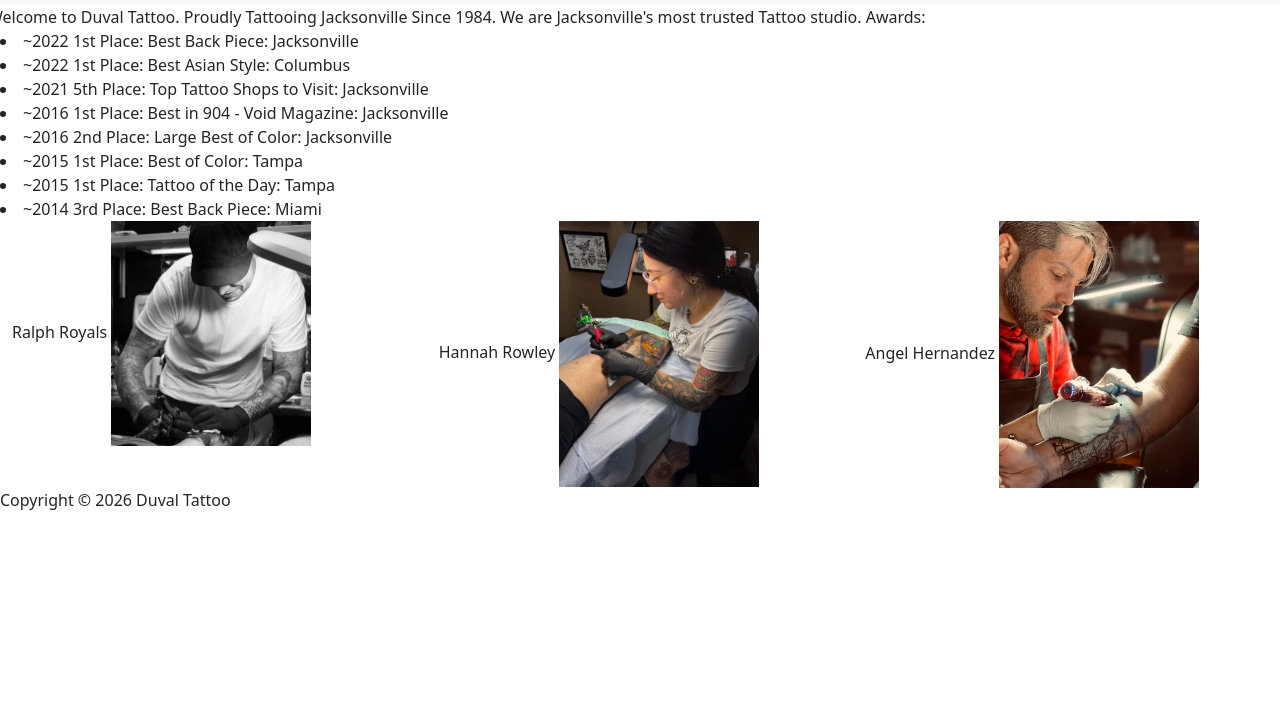
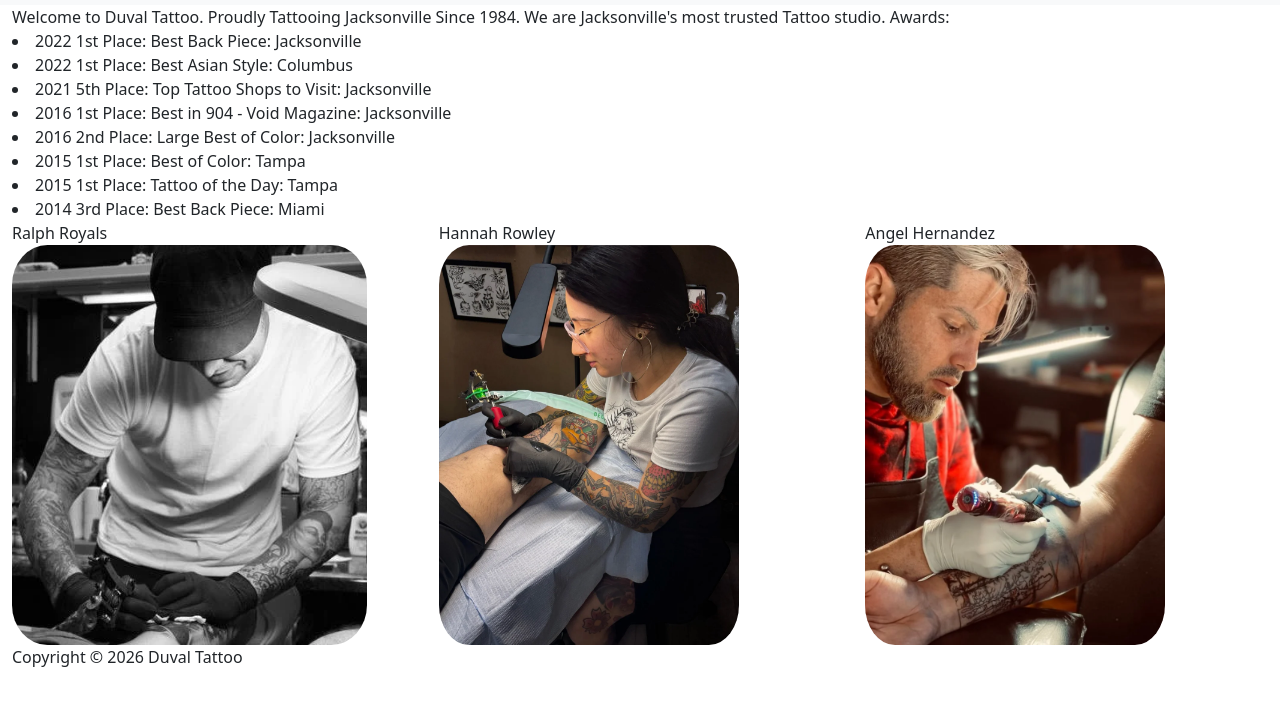
Before and after one commit to DuvalLu/Duval-Tattoo, a plain HTML site: page index.html in a window 1280 px wide. Shown: the part 51-756 px from the top of the page. Drawn offline with nearby package versions, Linux system fonts and the light colour scheme.

Commit message:
added artist artwork images and html page

```diff
--- a/CSS/style.css
+++ b/CSS/style.css
@@ -1,4 +1,9 @@
 img {
-  width: 200px;
-  height: auto;
+  width: auto;
+  height: 400px;
+  border-radius: 10%;
 }
+
+footer {
+  padding: auto;
+}
--- a/index.html
+++ b/index.html
@@ -34,7 +34,7 @@
               <a class="nav-link active" aria-current="page" href="#">Home</a>
             </li>
             <li class="nav-item">
-              <a class="nav-link" href="#">Artist's Work</a>
+              <a class="nav-link" href="artistwork.html">Artist's Work</a>
             </li>
             <li class="nav-item">
               <a class="nav-link" href="#">Pricing</a>
@@ -46,17 +46,17 @@
   </header>
 
   <body>
-    <div container-fluid; class="row">
+    <div class="container-fluid">
       Welcome to Duval Tattoo. Proudly Tattooing Jacksonville Since 1984. We are
       Jacksonville's most trusted Tattoo studio. Awards:
-      <li>~2022 1st Place: Best Back Piece: Jacksonville</li>
-      <li>~2022 1st Place: Best Asian Style: Columbus</li>
-      <li>~2021 5th Place: Top Tattoo Shops to Visit: Jacksonville</li>
-      <li>~2016 1st Place: Best in 904 - Void Magazine: Jacksonville</li>
-      <li>~2016 2nd Place: Large Best of Color: Jacksonville</li>
-      <li>~2015 1st Place: Best of Color: Tampa</li>
-      <li>~2015 1st Place: Tattoo of the Day: Tampa</li>
-      <li>~2014 3rd Place: Best Back Piece: Miami</li>
+      <li>2022 1st Place: Best Back Piece: Jacksonville</li>
+      <li>2022 1st Place: Best Asian Style: Columbus</li>
+      <li>2021 5th Place: Top Tattoo Shops to Visit: Jacksonville</li>
+      <li>2016 1st Place: Best in 904 - Void Magazine: Jacksonville</li>
+      <li>2016 2nd Place: Large Best of Color: Jacksonville</li>
+      <li>2015 1st Place: Best of Color: Tampa</li>
+      <li>2015 1st Place: Tattoo of the Day: Tampa</li>
+      <li>2014 3rd Place: Best Back Piece: Miami</li>
     </div>
     <div class="container-fluid">
       <div class="row">
@@ -81,5 +81,5 @@
       crossorigin="anonymous"
     ></script>
   </body>
-  <footer>Copyright &copy; 2026 Duval Tattoo</footer>
+  <footer class="container-fluid">Copyright &copy; 2026 Duval Tattoo</footer>
 </html>
```
Also changed, not shown: artistwork.html (added, +20 -0 lines), ArtworkImages/chestpara.webp (added), ArtworkImages/colorskull.webp (added), ArtworkImages/creature.webp (added), ArtworkImages/dragoneye.webp (added), ArtworkImages/egyptian.webp (added), ArtworkImages/femaleback.webp (added), ArtworkImages/fulllegcolor.webp (added), ArtworkImages/jaguar.webp (added), ArtworkImages/mermaid.webp (added), ArtworkImages/oceanfish.webp (added), ArtworkImages/sidewave.webp (added), ArtworkImages/snakeskull.webp (added), ArtworkImages/stitch.webp (added), 2 more files.
